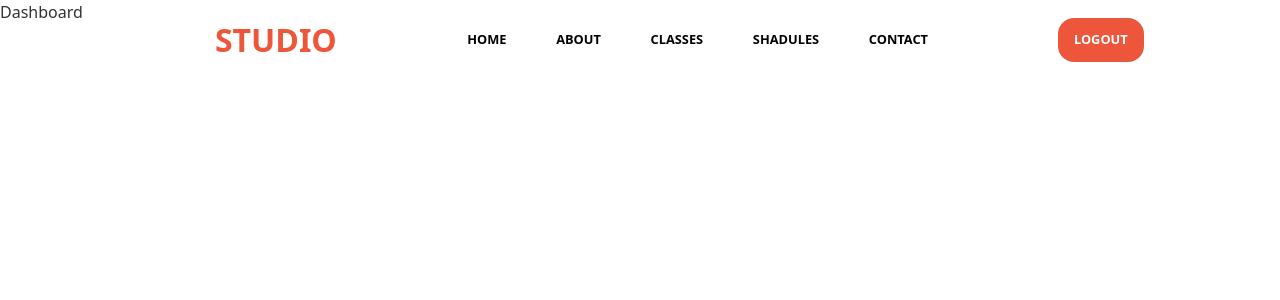
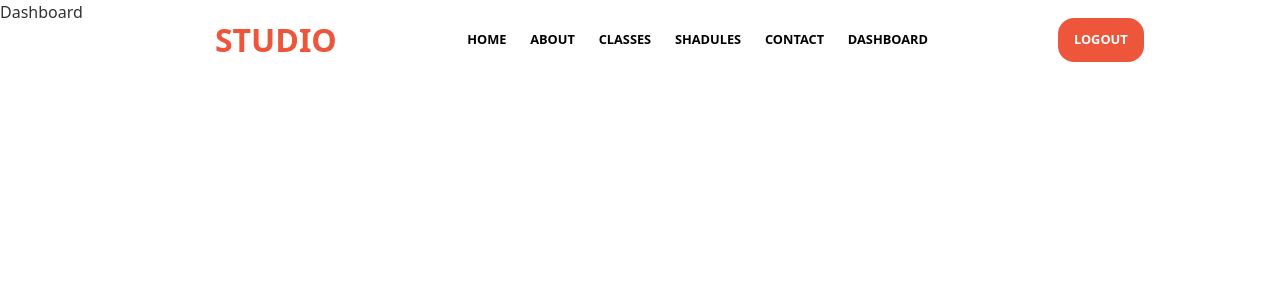
Before and after one commit to sameerpathann/GymManagement, a React (Vite) app: page /Dashboard in a window 1280 px wide. Shown: the top 300 px of the page. Built offline with nearby package versions, Linux system fonts and the light colour scheme; sample sign-in values are in the browser's storage.

Commit message:
Fixes Bugs

```diff
--- a/src/Components/Form.jsx
+++ b/src/Components/Form.jsx
@@ -36,7 +36,7 @@ const Form = () => {
           setUserDetails({ name: "", password: "", confirmPassword: "" });
           setTimeout(() => {
             Navigate("/Login");
-          }, 2000);
+          }, 1000);
         } else {
           setError("Password Not Match");
         }
--- a/src/Components/Header.jsx
+++ b/src/Components/Header.jsx
@@ -6,9 +6,24 @@ const Header = () => {
 
   return (
     <>
-      <div className="w-[100%]  h-[10vh] bg-[#ffffff32] px-16 flex items-center justify-between absolute top-0 z-20">
+      <div
+        className={`w-[100%]  h-[10vh] bg-[#ffffff32] px-16 flex items-center justify-between absolute top-0 z-20 ${
+          pathname == "/dashboard" ? `bg-[#53525230]` : ""
+        }`}
+      >
         <div className="w-[30%] flex items-center text-[2.5vw] uppercase font-bold gap-[1.5px] h-[100%]">
-          <h1 className="text-white">Traning</h1>
+          <h1
+            className={`${
+              pathname == "/About" ||
+              pathname == "/dashboard" ||
+              pathname == "/Classes" ||
+              pathname == "/Contact"
+                ? "text-black"
+                : "text-white"
+            }`}
+          >
+            Traning
+          </h1>
           <h1 className="text-[#ed563b]">studio</h1>
         </div>
         <div className="w-[40%] h-[100%] flex items-center justify-between">
@@ -67,6 +82,21 @@ const Header = () => {
               Contact
             </h4>
           </NavLink>
+          {JSON.parse(localStorage.getItem("isLogin")) ? (
+            <NavLink to={"/dashboard"}>
+              <h4
+                className={`font-semibold uppercase text-[1vw] cursor-pointer  hover:text-[#ed563d] transition-colors duration-[0.1s] ${
+                  pathname == `/Signup` || pathname == "/Login"
+                    ? `text-[#fff]`
+                    : `text-black`
+                }`}
+              >
+                DashBoard
+              </h4>
+            </NavLink>
+          ) : (
+            ""
+          )}
         </div>
         <div className="w-[20%] h-[100%] flex items-center justify-evenly">
           {JSON.parse(localStorage.getItem("isLogin")) ? (
--- a/src/Components/Login.jsx
+++ b/src/Components/Login.jsx
@@ -35,7 +35,7 @@ const Login = () => {
         localStorage.setItem("isLogin", JSON.stringify(true));
         setTimeout(() => {
           Navigate("/dashboard");
-        }, 2000);
+        }, 1000);
       } else {
         setError("Invalid Credentials");
         return;
```
